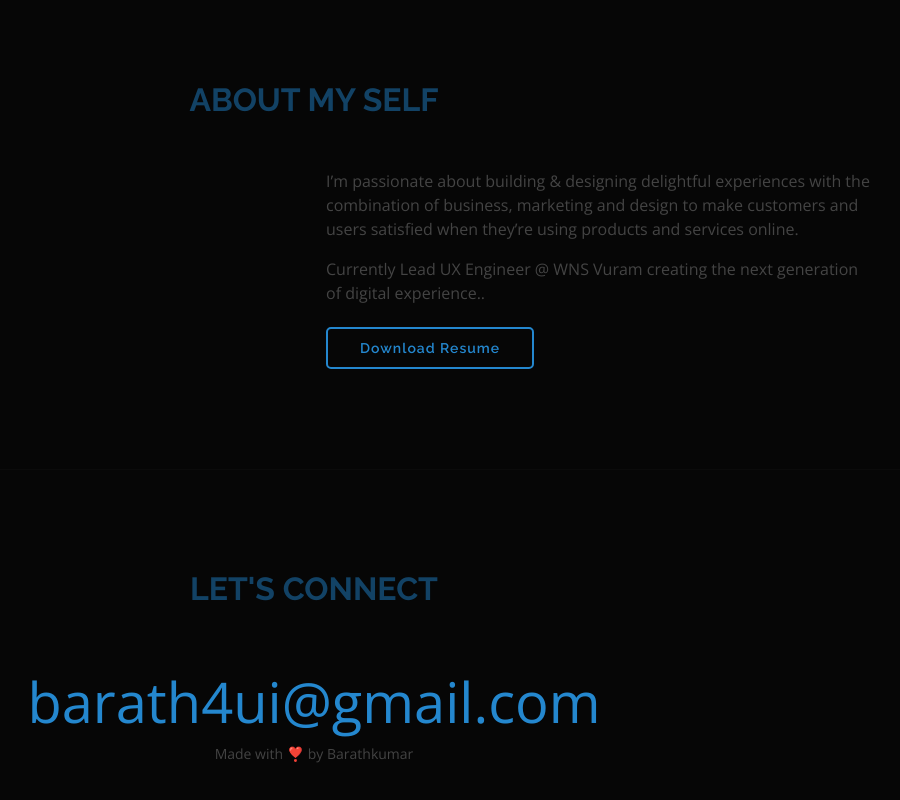
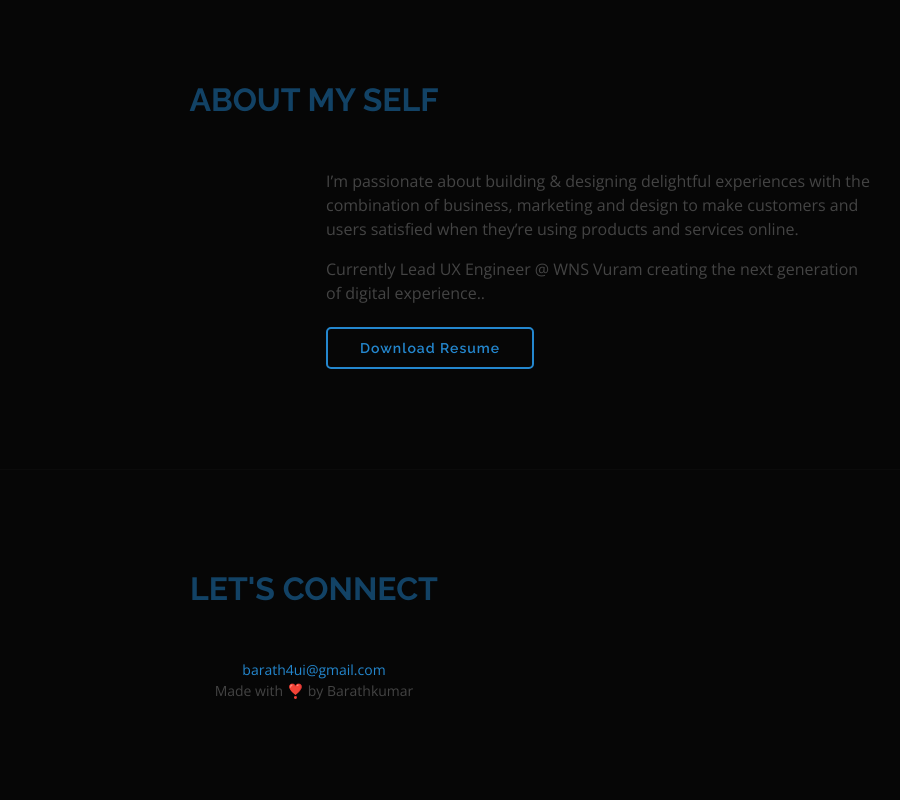
Before and after one commit to Design-House/portfolio, a plain HTML site: page index.html in a window 1280 px wide. Shown: the part 888-1688 px from the top of the page, without its empty margins (326-1226 px from the left). Drawn offline with nearby package versions, Linux system fonts and the light colour scheme.

Commit message:
uc01
uc01

```diff
--- a/assets/css/style.css
+++ b/assets/css/style.css
@@ -1736,6 +1736,7 @@ section {
   .breadcrumbs ol li {
     display: inline-block;
   }
+
 }
 
 /*--------------------------------------------------------------
@@ -1903,7 +1904,3 @@ section {
 body{
   background-color: #060606;
 }
-
-.f-email{
-  font-size: 56px;
-}
```
